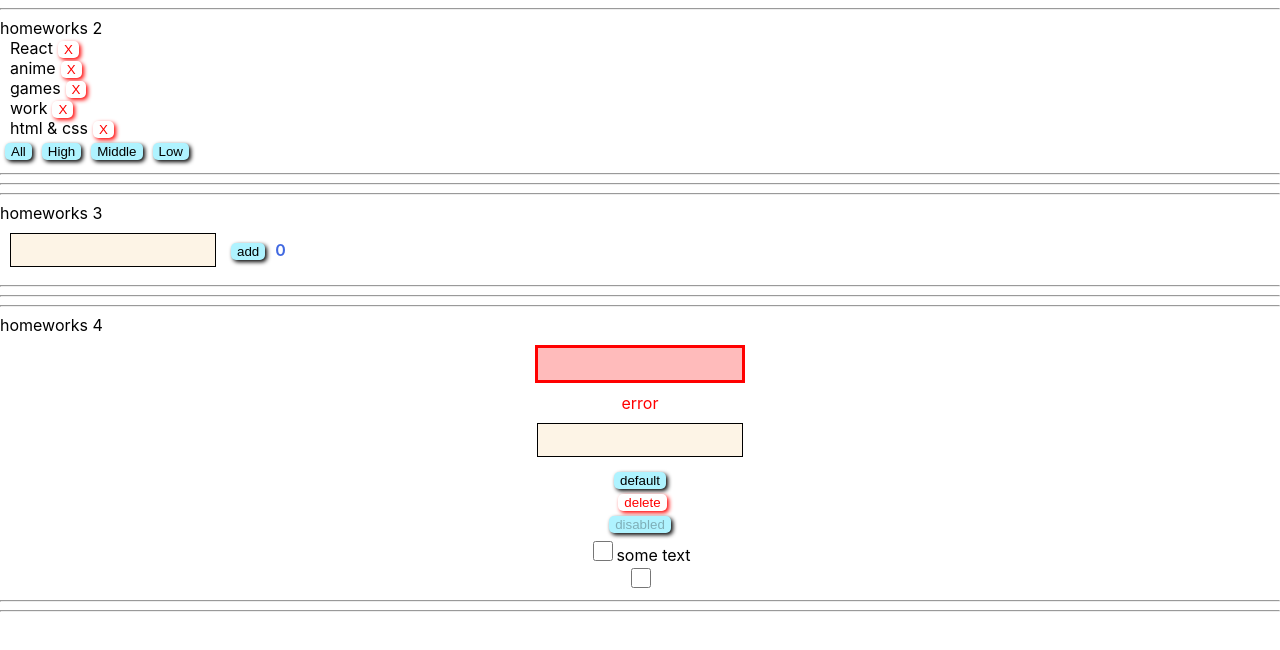
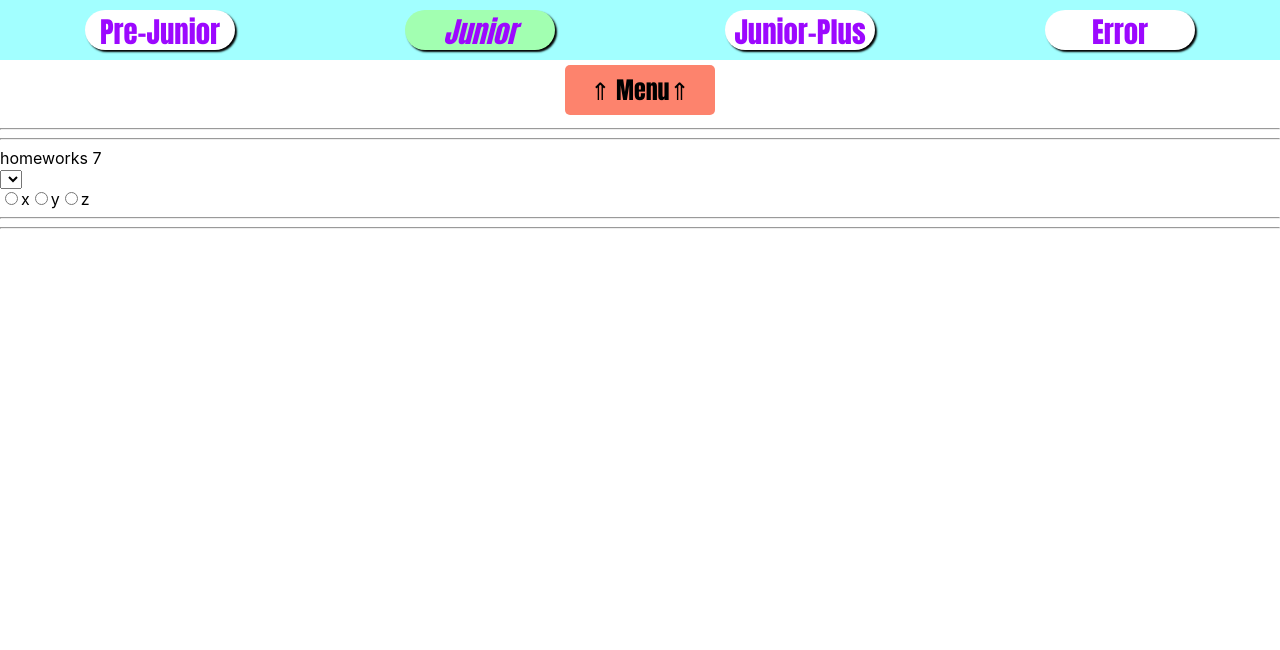
Before and after one commit to Pavelkv94/HomeWorksTasks, a React (Create React App) app: page /#/junior in a window 1280 px wide. Shown: the top 650 px of the page. Built offline with nearby package versions, Linux system fonts and the light colour scheme.

Commit message:
fix: HW5

```diff
--- a/src/p1-main/m1-ui/u1-app/App.tsx
+++ b/src/p1-main/m1-ui/u1-app/App.tsx
@@ -10,10 +10,10 @@ function App() {
     return (
         <div className={s.App}>
             {/* <HW1/> */}
-            <HW2/>
+            {/* <HW2/>
             <HW3/>
-            <HW4/>
-            {/* <HW5 /> */}
+            <HW4/> */}
+            <HW5 />
 
         </div>
     )
--- a/src/p2-homeworks/h5/HW5.module.css
+++ b/src/p2-homeworks/h5/HW5.module.css
@@ -1,3 +1,7 @@
+.page {
+    position: relative;
+}
+
 .navContainer {
     display: flex;
     justify-content: space-around;
@@ -6,10 +10,20 @@
     background-color: rgb(162, 255, 255);
     align-items: center;
     position: relative;
+    transform: translate(0, -200px);
+    transition: 1s;
 }
 
 .disable {
-    display: none;
+    display: flex;
+    justify-content: space-around;
+    height: 60px;
+    width: 100vw;
+    background-color: rgb(162, 255, 255);
+    align-items: center;
+    position: relative;
+    transform: translate(0, 0);
+    transition: 0.5s;
 }
 
 .item {
@@ -29,14 +43,14 @@
     background-color: rgb(228, 228, 228);
 }
 
-.item a {
+.item {
     text-decoration: none;
-    color: rgb(8, 123, 255);
+    color: rgb(156, 8, 255);
 }
 
 .active {
-    font-size: 1.05em;
     font-style: italic;
+    background-color: rgb(162, 255, 177);
 }
 
 .btn {
@@ -49,6 +63,8 @@
     font-family: Impact, Haettenschweiler, 'Arial Narrow Bold', sans-serif;
     font-size: 1.5em;
     cursor: pointer;
+    transform: translate(0, 0x);
+    transition: 0.5s;
 }
 
 .btn:hover {
@@ -62,3 +78,8 @@
     align-items: center;
     justify-content: center;
 }
+
+.btnUp {
+    transform: translate(0, -50px);
+    transition: 0.5s;
+}
--- a/src/p2-homeworks/h5/Header.tsx
+++ b/src/p2-homeworks/h5/Header.tsx
@@ -8,17 +8,17 @@ type HeaderType = {
 
 
 function Header() {
-    const [menu, setMenu] = useState(false)
+    const [menu, setMenu] = useState(false);
 
-    return (<div>
+    return (<div className={s.page}>
         <nav className={menu ? s.navContainer : s.disable}>
-            <div className={s.item} ><NavLink to="/pre-junior" activeClassName={s.active}> Pre-Junior</NavLink></div>
-            <div className={s.item} ><NavLink to="/junior" activeClassName={s.active}> Junior</NavLink></div>
-            <div className={s.item} ><NavLink to="/junior-plus" activeClassName={s.active}> Junior-Plus</NavLink></div>
-            <div className={`${s.item} ${s.error}`} ><NavLink to="/error" activeClassName={s.active}> Error</NavLink></div>
+            <NavLink to="/pre-junior" className={s.item} activeClassName={`${s.active}`}> Pre-Junior</NavLink>
+            <NavLink to="/junior" className={s.item} activeClassName={s.active}> Junior</NavLink>
+            <NavLink to="/junior-plus" className={s.item} activeClassName={s.active}> Junior-Plus</NavLink>
+            <NavLink to="/error" activeClassName={s.active} className={`${s.item} ${s.error}`}> Error</NavLink>
         </nav>
         <div className={s.btnContainer}>
-            <button onClick={() => { setMenu(!menu) }} className={s.btn}>&#8679; Menu &#8679;</button>
+            <button onClick={() => { setMenu(!menu) }} className={!menu ? s.btn : `${s.btn} ${s.btnUp}`}>{arrow(menu)} Menu{arrow(menu)}</button>
         </div>
         <hr />
     </div>
@@ -26,3 +26,9 @@ function Header() {
 }
 
 export default Header;
+
+const arrow = (menu: boolean) => {
+    return (menu
+        ? <span>&#8659;</span>
+        : <span>&#8657;</span>)
+}
```
